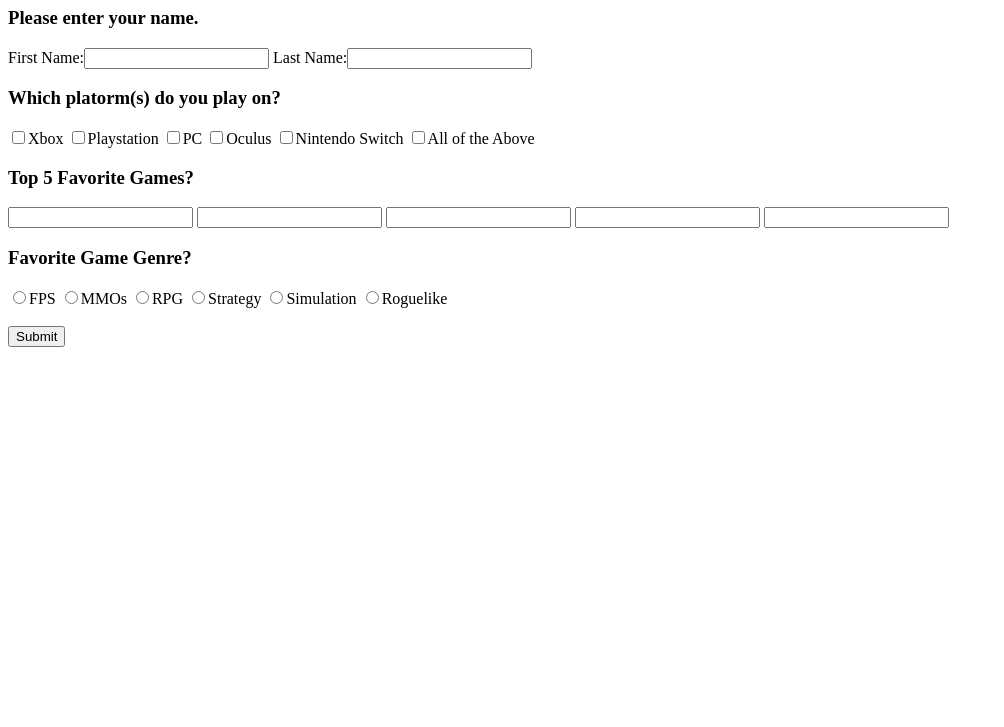
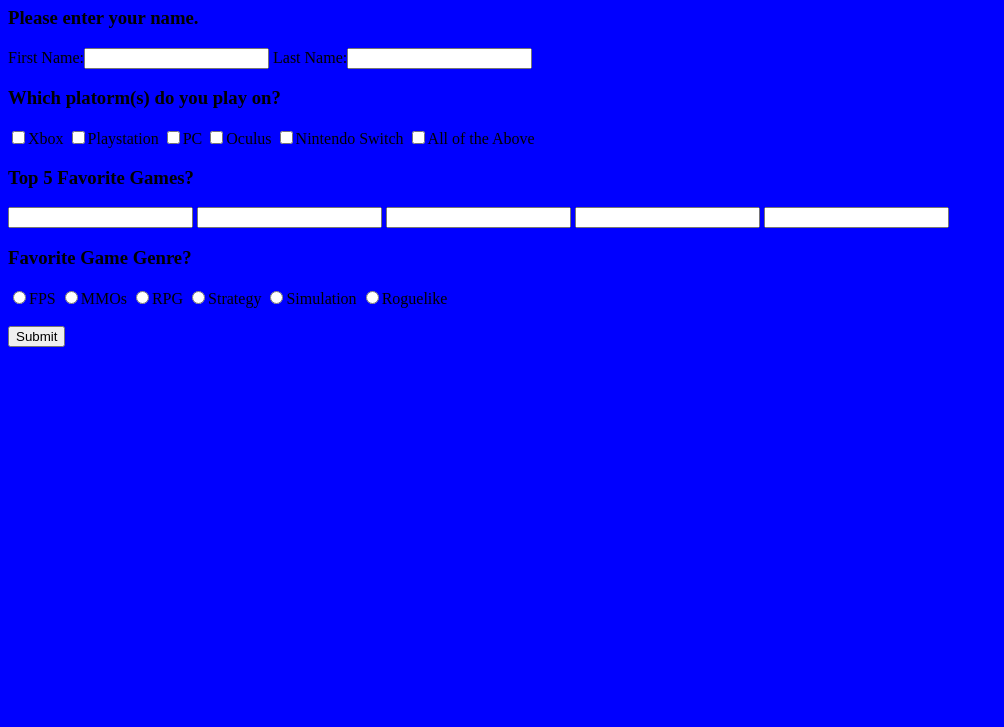
Before and after one commit to jbsamuel/Basic-HTML-Form, a plain HTML site: page index.html in a window 1280 px wide. Shown: the part 73-800 px from the top of the page, without its empty margins (0-1004 px from the left). Drawn offline with Linux system fonts and the light colour scheme.

Commit message:
foundcssissue

```diff
--- a/index.html
+++ b/index.html
@@ -1,7 +1,7 @@
 <!DOCTYPE html>
 <html>
     <head>
-        <link rel="styelsheet" type="text/css" href="simpleform.css">
+        <link rel="stylesheet" type="text/css" href="simpleform.css">
         <title>Survey</title>
     </head>
 <body>
--- a/simpleform.css
+++ b/simpleform.css
@@ -1,3 +1,3 @@
-p{
-    color: blue;
+body{
+    background-color: blue;
 }
```
